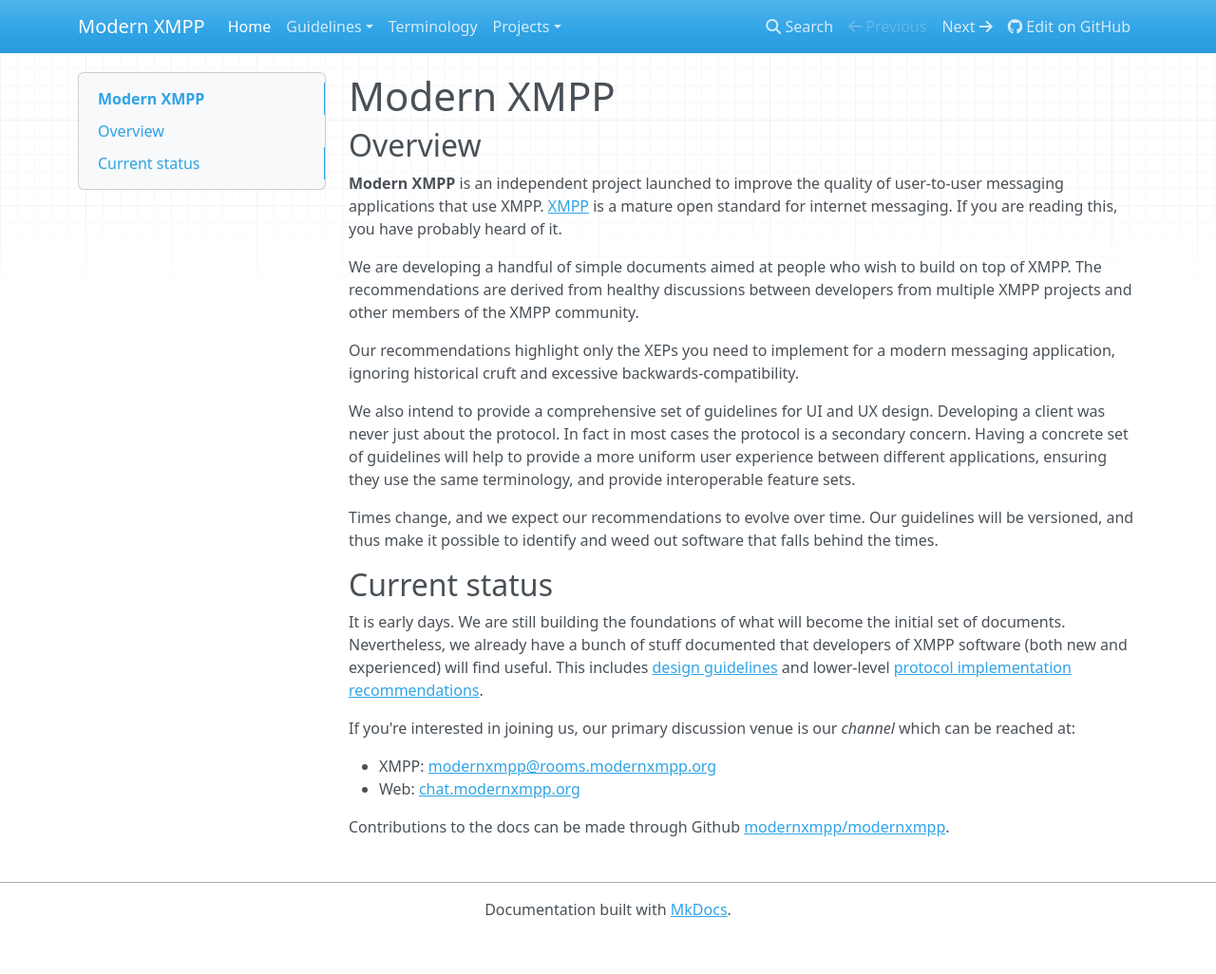
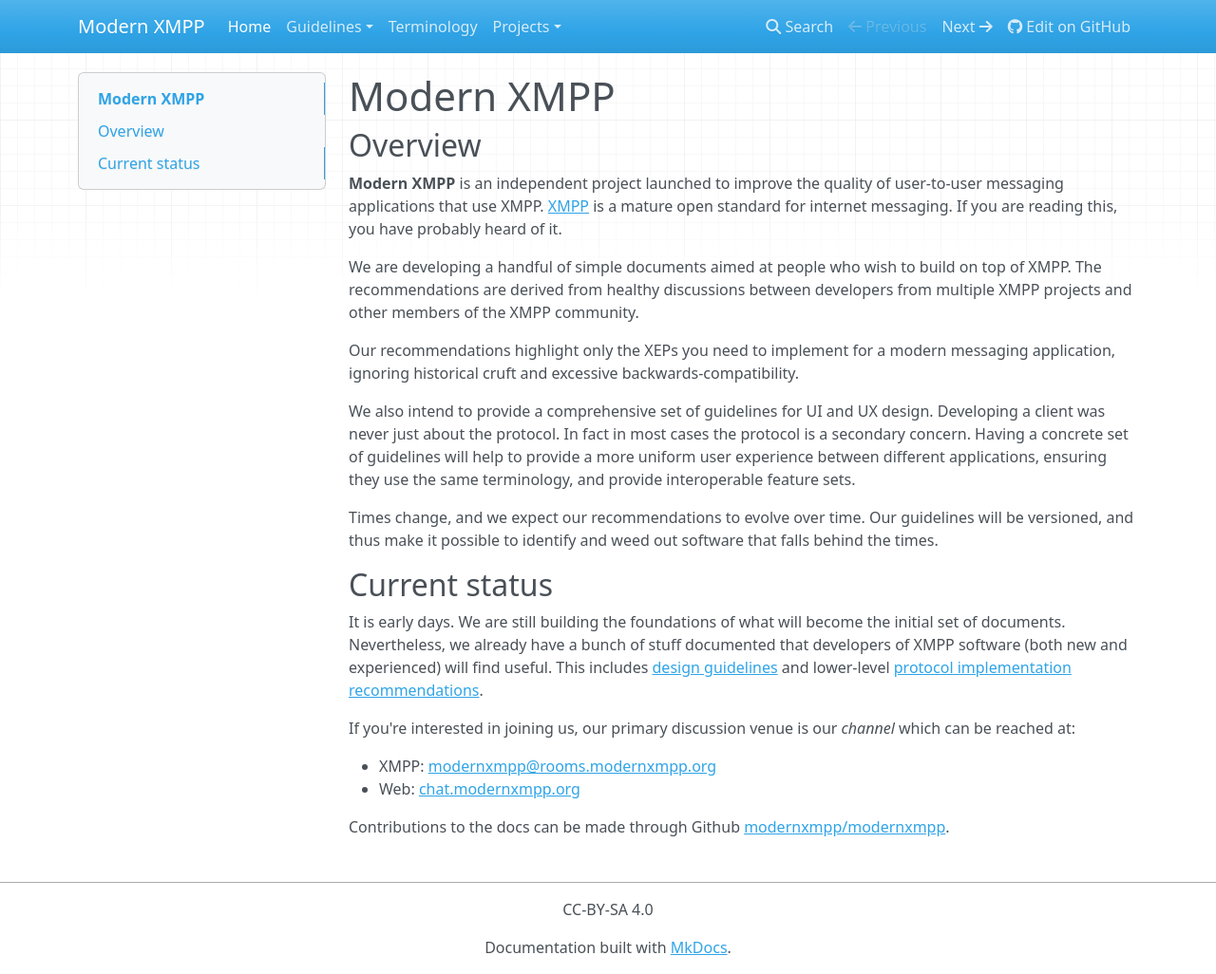
Before and after one commit to modernxmpp/modernxmpp, an MkDocs documentation site: the page built from docs/index.md, in a window 1280 px wide and 1026 px high. Shown: the whole window at 95% size. Built offline with MkDocs 1.6.1, drawn with Linux system fonts in a browser that asks for light colours; nearby versions of some CDN libraries.

Commit message:
Add LICENSE and copyright info

```diff
--- a/mkdocs.yml
+++ b/mkdocs.yml
@@ -27,5 +27,7 @@
   quality of user-to-user messaging applications
   that use XMPP
 
+copyright: "CC-BY-SA 4.0"
+
 extra_css:
   - 'css/modernxmpp.css'
```
Also changed, not shown: 1 other file.
